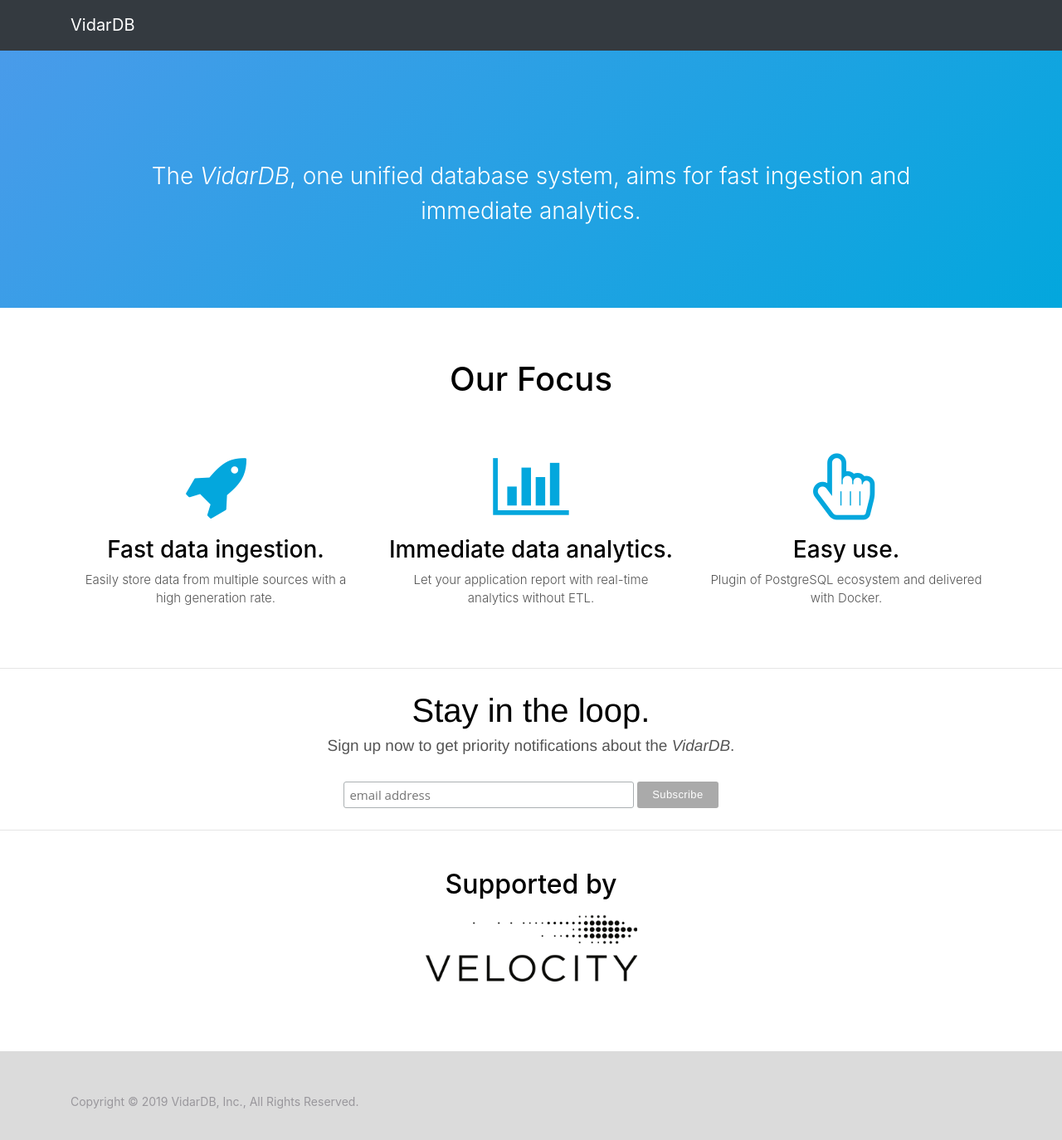
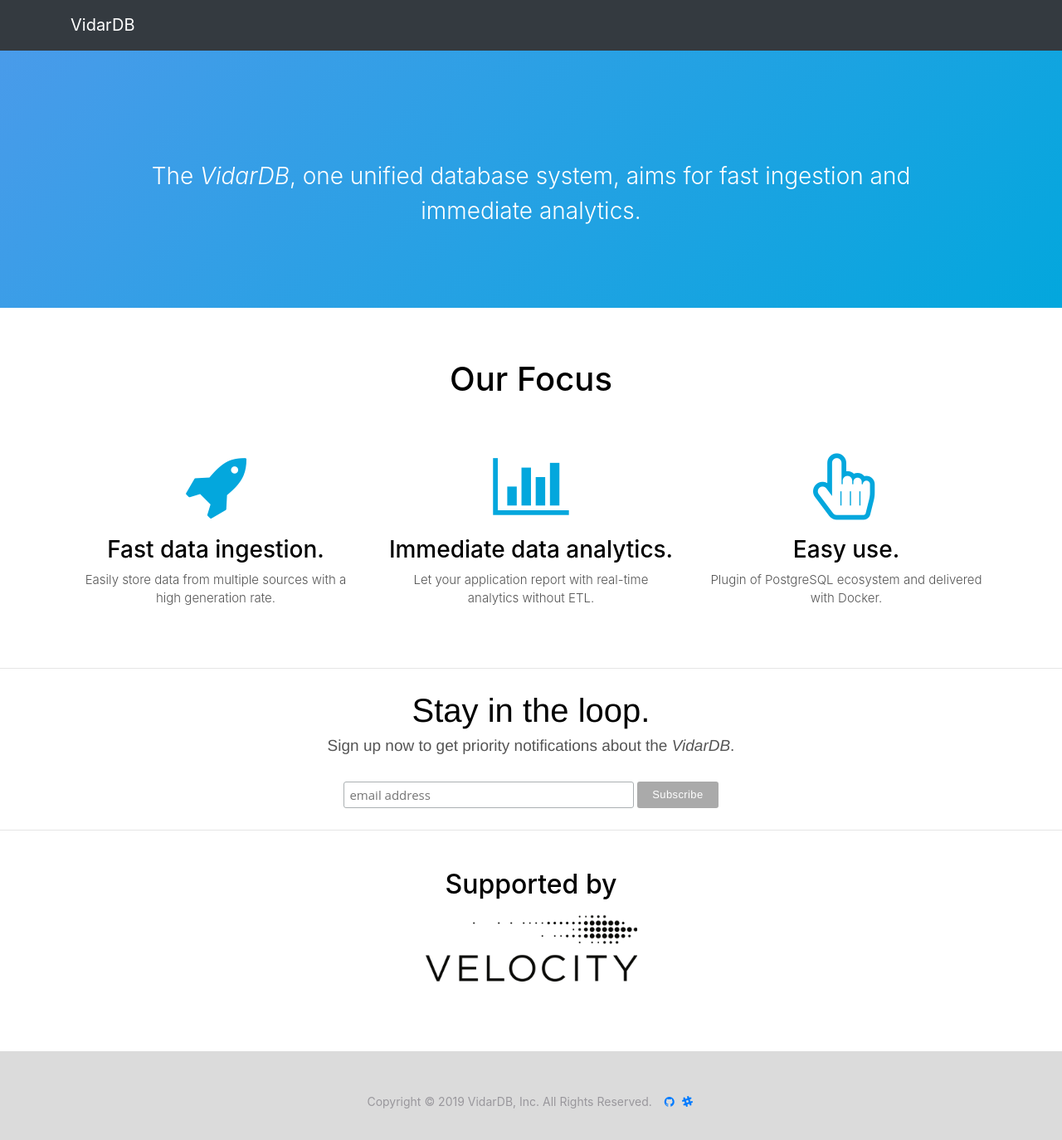
Before and after one commit to vidardb/vidardb.github.io, a Jekyll site: the page built from index.html, in a window 1280 px wide. Shown: the whole page at 83% size. Built offline with Jekyll 4.4.1, drawn with Linux system fonts in a browser that asks for light colours.

Commit message:
add github and slack address.

```diff
--- a/_includes/footer.html
+++ b/_includes/footer.html
@@ -1,6 +1,8 @@
 <footer class="site-footer">
-  <div class="container">
-    <p style="margin-top: 15px; font-size: 14px;">Copyright &#169; {{ site.time | date: '%Y' }} VidarDB, Inc., All Rights Reserved. &nbsp;&nbsp;&nbsp;&nbsp;</p>
+  <div class="container" align="center">
+      <p style="margin-top: 15px; font-size: 14px;">Copyright &#169; {{ site.time | date: '%Y' }} VidarDB, Inc. All Rights Reserved. &nbsp;
+         <a href="//github.com/vidardb/VidarDB"><i class="fa fa-github fa-fw" aria-hidden="true"></i></a>&nbsp;<a href="//vidardb.slack.com"><i class="fa fa-slack fa-fw" aria-hidden="true"></i></a>
+      </p>
   </div>
 </footer>
 <script type="text/javascript" src="/assets/javascript/anchor.min.js"></script>
```
